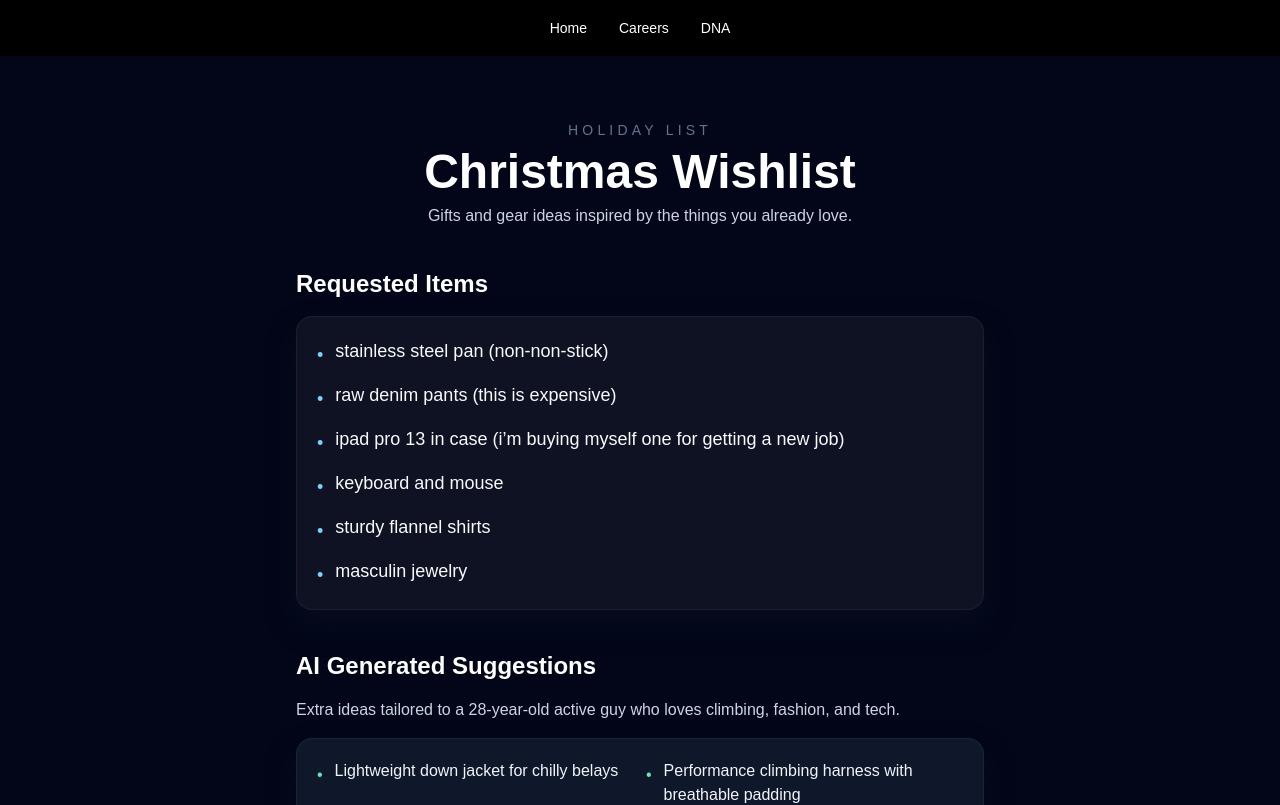
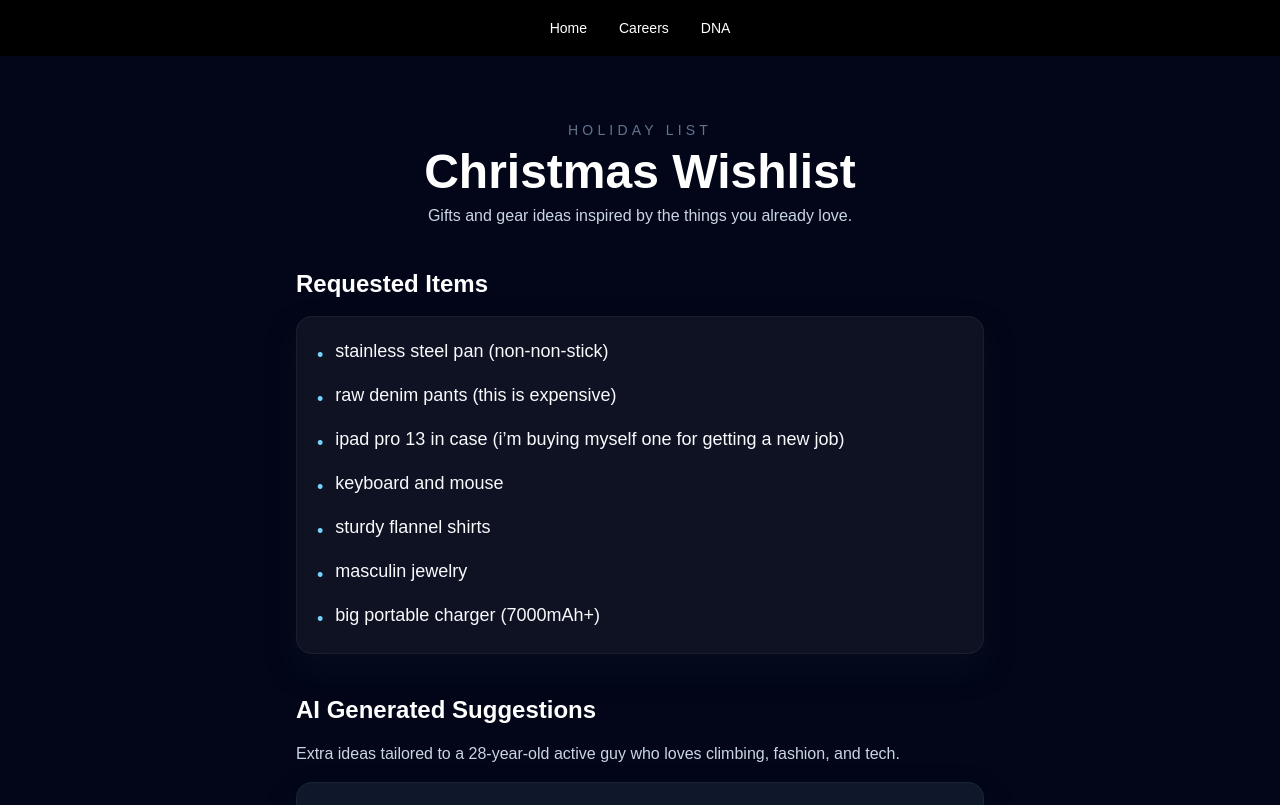
Before and after one commit to et-hicks/imitation, a Next.js app: page /christmas in a window 1280 px wide. Shown: the top 805 px of the page. Built offline with nearby package versions, Linux system fonts and the light colour scheme; no server answers.

Commit message:
Add portable charger to Christmas wishlist

```diff
--- a/src/app/christmas/page.tsx
+++ b/src/app/christmas/page.tsx
@@ -11,6 +11,7 @@ const wishlistItems = [
   "keyboard and mouse",
   "sturdy flannel shirts",
   "masculin jewelry",
+  "big portable charger (7000mAh+)",
 ];
 
 const aiSuggestions = [
```
